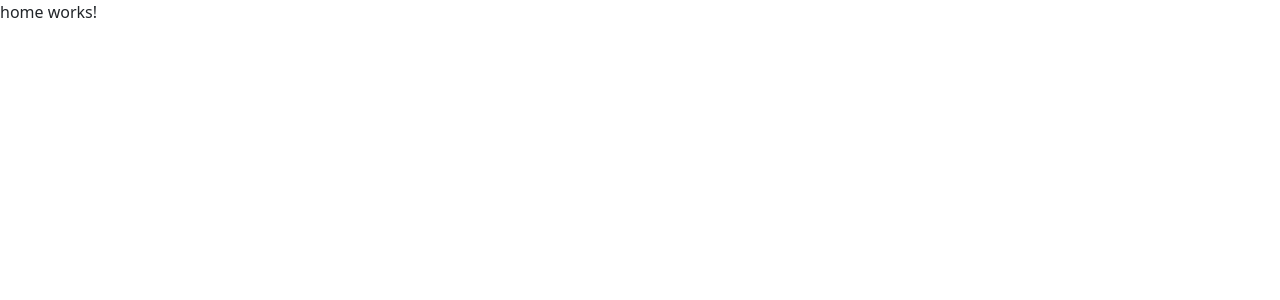
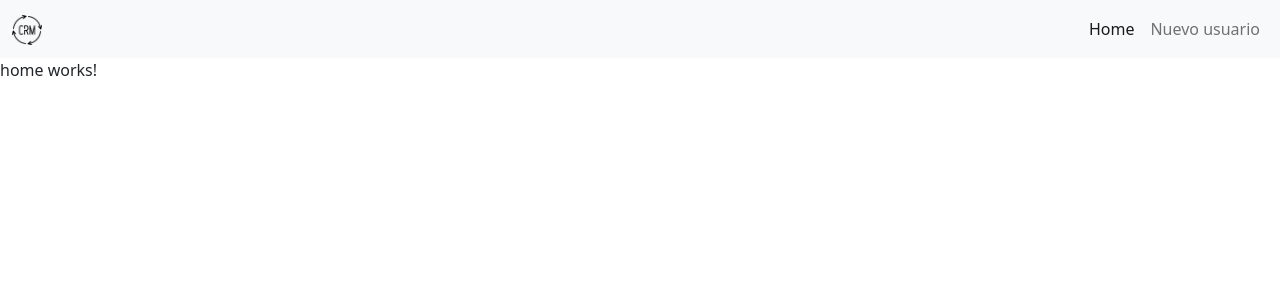
Before and after one commit to RgmDev/unir-angular-act6, an Angular app: page /home in a window 1280 px wide. Shown: the top 300 px of the page. Built offline with nearby package versions, Linux system fonts and the light colour scheme.

Commit message:
Barra de navegación agregada

```diff
--- a/angular.json
+++ b/angular.json
@@ -27,7 +27,8 @@
               "./node_modules/bootstrap/dist/css/bootstrap.min.css"
             ],
             "scripts": [
-              "./node_modules/bootstrap/dist/js/bootstrap.min.js"
+              "./node_modules/bootstrap/dist/js/bootstrap.min.js",
+              "./node_modules/bootstrap/dist/js/bootstrap.bundle.min.js"
             ]
           },
           "configurations": {
--- a/src/app/app.component.html
+++ b/src/app/app.component.html
@@ -1 +1,6 @@
-<router-outlet></router-outlet>
+<header>
+  <app-navbar></app-navbar>
+</header>
+<main>
+  <router-outlet></router-outlet>
+</main>
--- a/src/app/app.module.ts
+++ b/src/app/app.module.ts
@@ -7,6 +7,7 @@
 import { UserComponent } from './components/user/user.component';
 import { NewUserComponent } from './components/new-user/new-user.component';
 import { UpdateUserComponent } from './components/update-user/update-user.component';
+import { NavbarComponent } from './components/navbar/navbar.component';
 
 @NgModule({
   declarations: [
@@ -15,6 +16,7 @@
     UserComponent,
     NewUserComponent,
     UpdateUserComponent,
+    NavbarComponent,
   ],
   imports: [
     BrowserModule,
--- /dev/null
+++ b/src/app/components/navbar/navbar.component.html
@@ -0,0 +1,20 @@
+<nav class="navbar navbar-expand-lg navbar-light bg-light">
+  <div class="container-fluid">
+    <a class="navbar-brand" [routerLink]="['home']">
+      <img src="/assets/img/crm.png" alt="" width="30" height="30">
+    </a>
+    <button class="navbar-toggler" type="button" data-bs-toggle="collapse" data-bs-target="#navbarSupportedContent" aria-controls="navbarSupportedContent" aria-expanded="false" aria-label="Toggle navigation">
+      <span class="navbar-toggler-icon"></span>
+    </button>
+    <div class="collapse navbar-collapse" id="navbarSupportedContent">
+      <ul class="navbar-nav ms-auto mb-2 mb-lg-0">
+        <li class="nav-item">
+          <a class="nav-link" [routerLink]="['home']" [routerLinkActive]="['active']">Home</a>
+        </li>
+        <li class="nav-item">
+          <a class="nav-link" [routerLink]="['newuser']" [routerLinkActive]="['active']">Nuevo usuario</a>
+       </li>
+      </ul>
+    </div>
+  </div>
+</nav>
--- /dev/null
+++ b/src/app/components/navbar/navbar.component.ts
@@ -0,0 +1,15 @@
+import { Component, OnInit } from '@angular/core';
+
+@Component({
+  selector: 'app-navbar',
+  templateUrl: './navbar.component.html',
+  styleUrls: ['./navbar.component.css']
+})
+export class NavbarComponent implements OnInit {
+
+  constructor() { }
+
+  ngOnInit(): void {
+  }
+
+}
```
Also changed, not shown: src/app/components/navbar/navbar.component.css (added), src/assets/img/crm.png (added).
